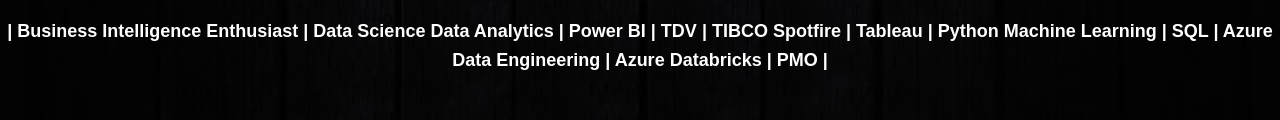
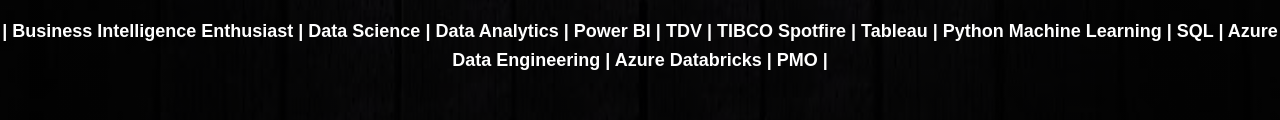
Before and after one commit to AshwikBire/Resume.github.io, a plain HTML site: page index.html in a window 1280 px wide. Shown: the part 180-300 px from the top of the page. Drawn offline with Linux system fonts and the light colour scheme; a script that the page names is missing.

Commit message:
Update index.html

```diff
--- a/index.html
+++ b/index.html
@@ -11,7 +11,7 @@
 <body>
     <header>
         <h1>Ashwik Bire</h1>
-        <p><b>| Business Intelligence Enthusiast |  Data Science Data Analytics | Power BI | TDV | TIBCO Spotfire | Tableau | Python Machine Learning | SQL | Azure Data Engineering | Azure Databricks | PMO |</b></p>
+        <p><b>| Business Intelligence Enthusiast |  Data Science | Data Analytics | Power BI | TDV | TIBCO Spotfire | Tableau | Python Machine Learning | SQL | Azure Data Engineering | Azure Databricks | PMO |</b></p>
     </header>
 
     <nav>
```
